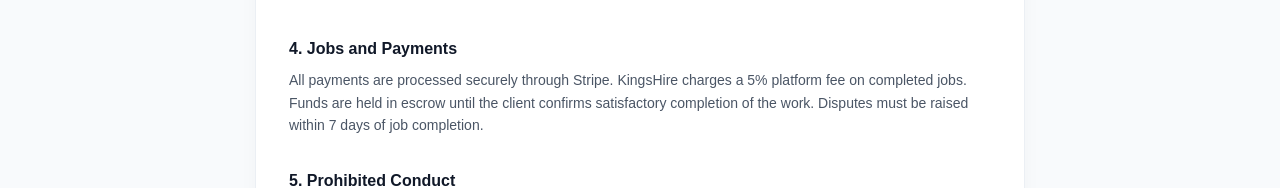
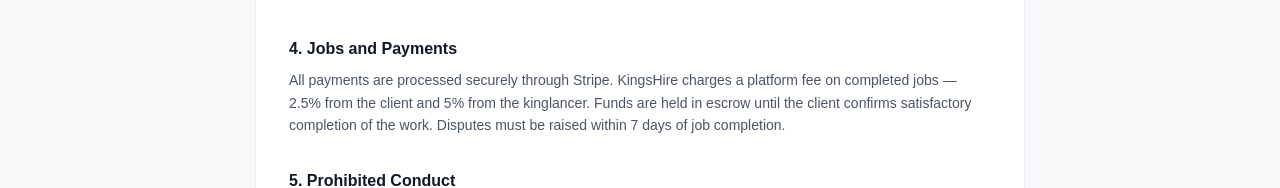
Before and after one commit to bernoulliMukuna21/kingshire-v3, a Next.js app: page /terms in a window 1280 px wide. Shown: the part 737-925 px from the top of the page. Built offline with nearby package versions, Linux system fonts and the light colour scheme; no server answers.

Commit message:
feat: industry-standard fee split — client 2.5%, kinglancer 5% (7.5% total)

```diff
--- a/app/jobs/[id]/pay/page.tsx
+++ b/app/jobs/[id]/pay/page.tsx
@@ -60,7 +60,7 @@
   const platformFee =
     paymentAttempt?.platform_fee_client ??
     legacyTransaction?.platform_fee_client ??
-    amount * 0.05;
+    amount * 0.025;
 
   return (
     <div className="min-h-screen bg-gray-50 flex items-start justify-center py-16 px-4">
@@ -86,7 +86,7 @@
               <span className="font-medium shrink-0">£{amount.toFixed(2)}</span>
             </div>
             <div className="flex justify-between text-gray-500">
-              <span>Platform fee (5%)</span>
+              <span>Platform fee (2.5%)</span>
               <span>£{platformFee.toFixed(2)}</span>
             </div>
             <div className="border-t border-gray-100 pt-2 flex justify-between font-bold text-gray-900">
--- a/app/sign-up/page.tsx
+++ b/app/sign-up/page.tsx
@@ -144,7 +144,7 @@
         "Free to join",
         "Payments protected by Stripe",
         "Community verified members",
-        "5% platform fee only",
+        "Low platform fees (2.5% client / 5% kinglancer)",
       ]}
     >
       <div className="w-full max-w-md">
--- a/app/terms/page.tsx
+++ b/app/terms/page.tsx
@@ -63,9 +63,10 @@
               </h2>
               <p>
                 All payments are processed securely through Stripe. KingsHire
-                charges a 5% platform fee on completed jobs. Funds are held in
-                escrow until the client confirms satisfactory completion of the
-                work. Disputes must be raised within 7 days of job completion.
+                charges a platform fee on completed jobs — 2.5% from the client
+                and 5% from the kinglancer. Funds are held in escrow until the
+                client confirms satisfactory completion of the work. Disputes
+                must be raised within 7 days of job completion.
               </p>
             </section>
 
--- a/components/home/HeroSection.tsx
+++ b/components/home/HeroSection.tsx
@@ -58,7 +58,7 @@
   "Stripe-secured payments",
   "Community verified",
   "Free to join",
-  "5% platform fee",
+  "Low platform fees",
 ];
 
 type HeroStat = {
--- a/lib/stripe.ts
+++ b/lib/stripe.ts
@@ -18,21 +18,23 @@
   },
 });
 
-// Fee config — 5% from each side (10% total)
-export const PLATFORM_FEE_RATE = 0.05;
+// Fee config — industry-standard split: the earner (kinglancer) carries the
+// larger cut, the buyer (client) a smaller one. Total platform take = 7.5%.
+export const PLATFORM_FEE_RATE_CLIENT = 0.025;
+export const PLATFORM_FEE_RATE_KINGLANCER = 0.05;
 
 /**
  * Calculates the Stripe charge amount (in pence) and fee breakdown
  * for a given job budget in £.
  *
- * Client pays: budget + 5% on top
+ * Client pays: budget + 2.5% on top
  * Kinglancer receives: budget − 5%
  */
 export function calculateFees(budgetGBP: number) {
   const platformFeeClient =
-    Math.round(budgetGBP * PLATFORM_FEE_RATE * 100) / 100;
+    Math.round(budgetGBP * PLATFORM_FEE_RATE_CLIENT * 100) / 100;
   const platformFeeKinglancer =
-    Math.round(budgetGBP * PLATFORM_FEE_RATE * 100) / 100;
+    Math.round(budgetGBP * PLATFORM_FEE_RATE_KINGLANCER * 100) / 100;
   const clientChargeGBP = budgetGBP + platformFeeClient;
   const clientChargePence = Math.round(clientChargeGBP * 100);
   return {
```
Also changed, not shown: components/home/TopKinglancers.tsx (+24 -5 lines), lib/kingschat-auth.ts (+7 -4 lines), 1 other file (tests, documents, lock files or other folders).
